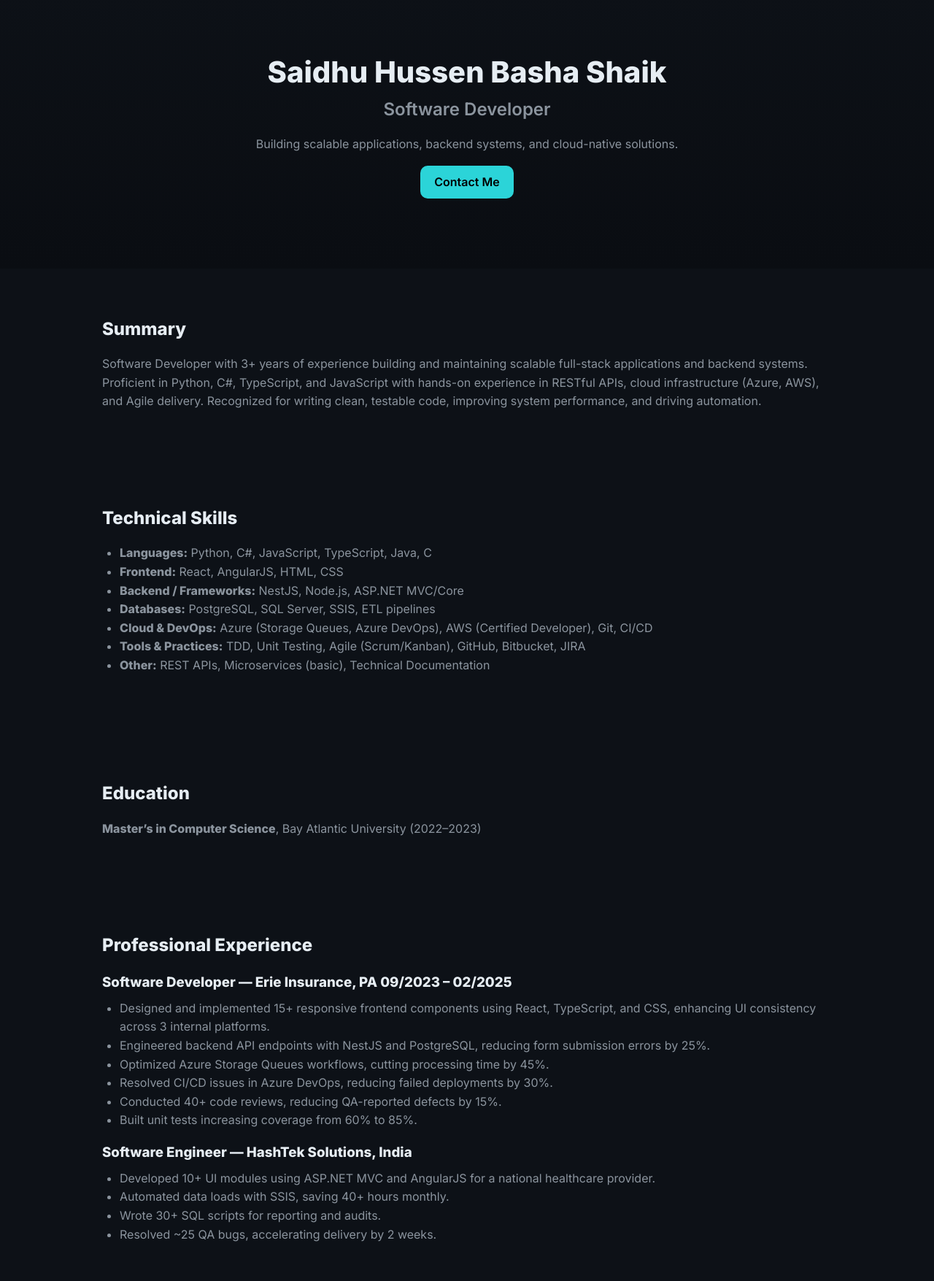
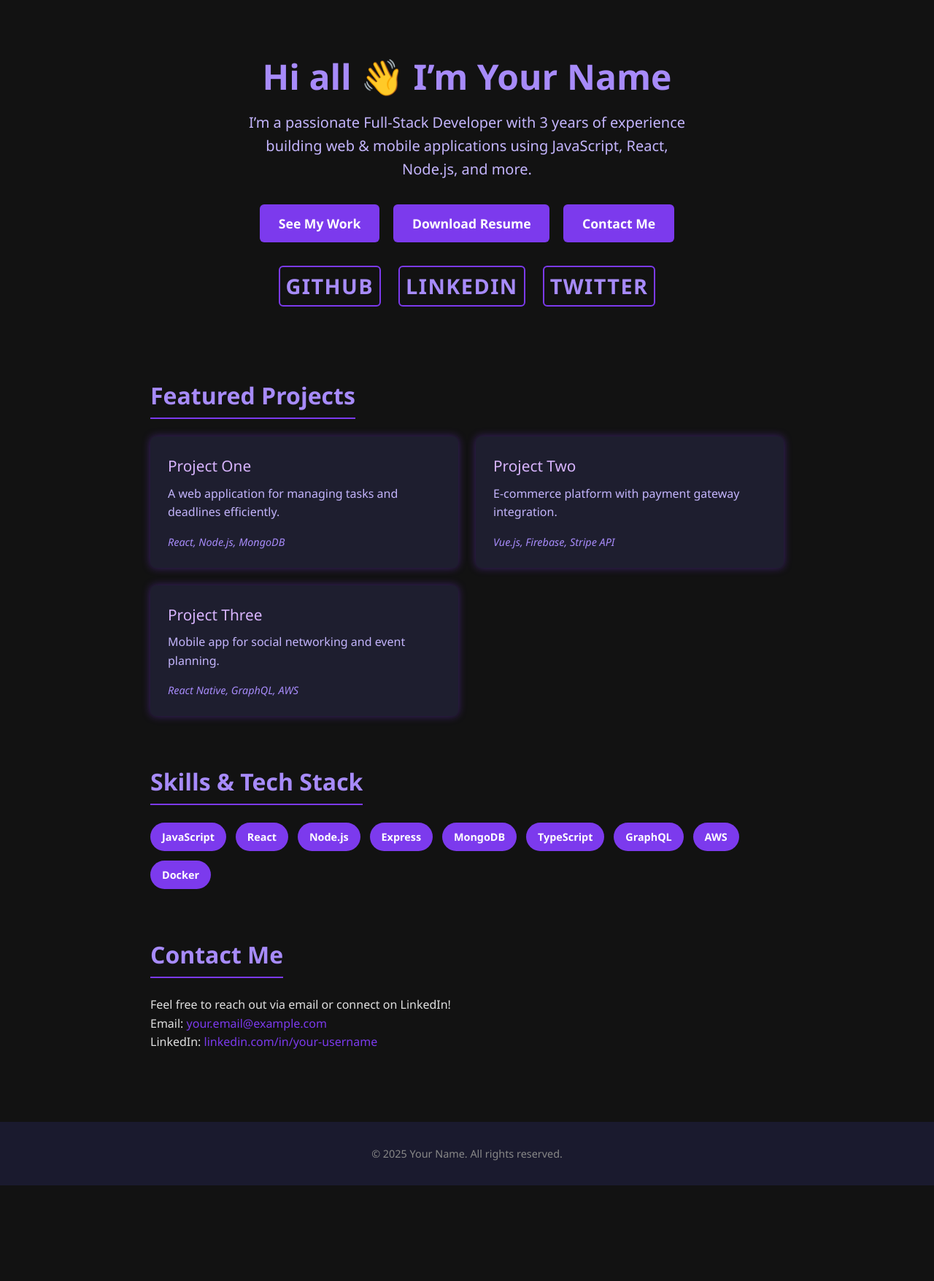
Before and after one commit to Saidhushaik/Portfolio, a plain HTML site: page index.html in a window 1280 px wide. Shown: the part 29-1784 px from the top of the page at 73% size. After the commit the page ends 1653 px from the top, so only its background shows below. Drawn offline with Linux system fonts and the light colour scheme.

Commit message:
Initial Portfolio commit

```diff
--- a/index.html
+++ b/index.html
@@ -1,127 +1,281 @@
 <!DOCTYPE html>
 <html lang="en">
 <head>
-  <meta charset="UTF-8">
-  <meta name="viewport" content="width=device-width, initial-scale=1.0">
-  <title>Saidhu Hussen Basha Shaik - Software Developer</title>
-  <link rel="stylesheet" href="style.css">
-  <link href="https://fonts.googleapis.com/css2?family=Inter:wght@400;600;800&display=swap" rel="stylesheet">
+  <meta charset="UTF-8" />
+  <meta name="viewport" content="width=device-width, initial-scale=1" />
+  <title>Your Name - Software Engineer Portfolio</title>
+  <style>
+    /* Reset and base */
+    * {
+      margin: 0;
+      padding: 0;
+      box-sizing: border-box;
+    }
+
+    body {
+      font-family: 'Segoe UI', Tahoma, Geneva, Verdana, sans-serif;
+      background-color: #121212;
+      color: #e0e0e0;
+      line-height: 1.6;
+      min-height: 100vh;
+      display: flex;
+      flex-direction: column;
+      justify-content: space-between;
+    }
+
+    a {
+      color: #7c3aed;
+      text-decoration: none;
+      transition: color 0.3s ease;
+    }
+
+    a:hover {
+      color: #a78bfa;
+    }
+
+    /* Container */
+    .container {
+      max-width: 900px;
+      margin: 0 auto;
+      padding: 2rem 1rem;
+      flex-grow: 1;
+    }
+
+    /* Header / Hero */
+    header {
+      text-align: center;
+      padding: 4rem 1rem 3rem;
+    }
+
+    header h1 {
+      font-size: 3rem;
+      margin-bottom: 0.5rem;
+      color: #a78bfa;
+    }
+
+    header p {
+      font-size: 1.25rem;
+      color: #c4b5fd;
+      max-width: 600px;
+      margin: 0 auto 2rem;
+    }
+
+    /* Buttons */
+    .btn-group {
+      display: flex;
+      justify-content: center;
+      gap: 1.2rem;
+      margin-bottom: 2rem;
+      flex-wrap: wrap;
+    }
+
+    .btn {
+      background-color: #7c3aed;
+      color: white;
+      border: none;
+      padding: 0.75rem 1.6rem;
+      font-size: 1.1rem;
+      font-weight: 600;
+      border-radius: 6px;
+      cursor: pointer;
+      transition: background-color 0.3s ease;
+      text-align: center;
+      min-width: 140px;
+    }
+
+    .btn:hover {
+      background-color: #a78bfa;
+    }
+
+    /* Social Icons */
+    .social-icons {
+      display: flex;
+      justify-content: center;
+      gap: 1.5rem;
+      font-size: 1.8rem;
+      margin-bottom: 3rem;
+    }
+
+    /* Use simple text icons here; you can swap to SVG or font icons */
+    .social-icons a {
+      color: #a78bfa;
+      font-weight: bold;
+      text-transform: uppercase;
+      letter-spacing: 0.05em;
+      padding: 0.2rem 0.5rem;
+      border: 2px solid #7c3aed;
+      border-radius: 6px;
+      transition: background-color 0.3s ease, color 0.3s ease;
+    }
+
+    .social-icons a:hover {
+      background-color: #7c3aed;
+      color: white;
+    }
+
+    /* Sections */
+    section {
+      margin-bottom: 4rem;
+    }
+
+    h2 {
+      font-size: 2rem;
+      color: #a78bfa;
+      margin-bottom: 1.5rem;
+      border-bottom: 2px solid #7c3aed;
+      display: inline-block;
+      padding-bottom: 0.3rem;
+    }
+
+    /* Projects Grid */
+    .projects-grid {
+      display: grid;
+      gap: 1.5rem;
+      grid-template-columns: repeat(auto-fit, minmax(280px, 1fr));
+    }
+
+    .project-card {
+      background-color: #1e1e2f;
+      padding: 1.5rem;
+      border-radius: 8px;
+      box-shadow: 0 0 12px rgba(124, 58, 237, 0.4);
+      transition: transform 0.2s ease;
+    }
+
+    .project-card:hover {
+      transform: translateY(-6px);
+    }
+
+    .project-title {
+      font-size: 1.3rem;
+      margin-bottom: 0.5rem;
+      color: #d8b4fe;
+    }
+
+    .project-desc {
+      font-size: 1rem;
+      margin-bottom: 1rem;
+      color: #c4b5fd;
+    }
+
+    .project-tech {
+      font-size: 0.9rem;
+      color: #a78bfa;
+      font-style: italic;
+    }
+
+    /* Skills List */
+    .skills-list {
+      display: flex;
+      flex-wrap: wrap;
+      gap: 0.8rem;
+    }
+
+    .skill {
+      background-color: #7c3aed;
+      padding: 0.5rem 1rem;
+      border-radius: 9999px;
+      font-weight: 600;
+      font-size: 0.9rem;
+      color: white;
+      user-select: none;
+    }
+
+    /* Footer */
+    footer {
+      text-align: center;
+      padding: 2rem 1rem;
+      font-size: 0.9rem;
+      color: #888;
+      background-color: #1a1a2e;
+    }
+
+    /* Responsive */
+    @media (max-width: 600px) {
+      header h1 {
+        font-size: 2.2rem;
+      }
+
+      header p {
+        font-size: 1rem;
+      }
+    }
+  </style>
 </head>
 <body>
-
-  <!-- Hero -->
-  <header class="hero">
   <div class="container">
-      <h1>Saidhu Hussen Basha Shaik</h1>
-      <h2>Software Developer</h2>
-      <p>Building scalable applications, backend systems, and cloud-native solutions.</p>
+    <header>
+      <h1>Hi all 👋 I’m Your Name</h1>
+      <p>
+        I’m a passionate Full-Stack Developer with 3 years of experience building
+        web & mobile applications using JavaScript, React, Node.js, and more.
+      </p>
+      <div class="btn-group">
+        <a href="#projects" class="btn">See My Work</a>
+        <a href="/resume.pdf" class="btn" download>Download Resume</a>
         <a href="#contact" class="btn">Contact Me</a>
+      </div>
+      <div class="social-icons">
+        <a href="https://github.com/your-username" target="_blank" rel="noopener noreferrer">GitHub</a>
+        <a href="https://linkedin.com/in/your-username" target="_blank" rel="noopener noreferrer">LinkedIn</a>
+        <a href="https://twitter.com/your-username" target="_blank" rel="noopener noreferrer">Twitter</a>
       </div>
     </header>
 
-  <!-- Summary -->
-  <section class="about">
-    <div class="container">
-      <h2>Summary</h2>
-      <p>
-        Software Developer with 3+ years of experience building and maintaining scalable full-stack applications and backend systems.
-        Proficient in Python, C#, TypeScript, and JavaScript with hands-on experience in RESTful APIs, cloud infrastructure (Azure, AWS),
-        and Agile delivery. Recognized for writing clean, testable code, improving system performance, and driving automation.
-      </p>
+    <section id="projects">
+      <h2>Featured Projects</h2>
+      <div class="projects-grid">
+        <div class="project-card">
+          <div class="project-title">Project One</div>
+          <div class="project-desc">
+            A web application for managing tasks and deadlines efficiently.
           </div>
-  </section>
-
-  <!-- Skills -->
-  <section class="skills">
-    <div class="container">
-      <h2>Technical Skills</h2>
-      <ul>
-        <li><strong>Languages:</strong> Python, C#, JavaScript, TypeScript, Java, C</li>
-        <li><strong>Frontend:</strong> React, AngularJS, HTML, CSS</li>
-        <li><strong>Backend / Frameworks:</strong> NestJS, Node.js, ASP.NET MVC/Core</li>
-        <li><strong>Databases:</strong> PostgreSQL, SQL Server, SSIS, ETL pipelines</li>
-        <li><strong>Cloud & DevOps:</strong> Azure (Storage Queues, Azure DevOps), AWS (Certified Developer), Git, CI/CD</li>
-        <li><strong>Tools & Practices:</strong> TDD, Unit Testing, Agile (Scrum/Kanban), GitHub, Bitbucket, JIRA</li>
-        <li><strong>Other:</strong> REST APIs, Microservices (basic), Technical Documentation</li>
-      </ul>
+          <div class="project-tech">React, Node.js, MongoDB</div>
         </div>
-  </section>
-
-  <!-- Education -->
-  <section class="education">
-    <div class="container">
-      <h2>Education</h2>
-      <p><strong>Master’s in Computer Science</strong>, Bay Atlantic University (2022–2023)</p>
+        <div class="project-card">
+          <div class="project-title">Project Two</div>
+          <div class="project-desc">
+            E-commerce platform with payment gateway integration.
           </div>
-  </section>
-
-  <!-- Experience -->
-  <section class="experience">
-    <div class="container">
-      <h2>Professional Experience</h2>
-
-      <h3>Software Developer — Erie Insurance, PA <span class="date">09/2023 – 02/2025</span></h3>
-      <ul>
-        <li>Designed and implemented 15+ responsive frontend components using React, TypeScript, and CSS, enhancing UI consistency across 3 internal platforms.</li>
-        <li>Engineered backend API endpoints with NestJS and PostgreSQL, reducing form submission errors by 25%.</li>
-        <li>Optimized Azure Storage Queues workflows, cutting processing time by 45%.</li>
-        <li>Resolved CI/CD issues in Azure DevOps, reducing failed deployments by 30%.</li>
-        <li>Conducted 40+ code reviews, reducing QA-reported defects by 15%.</li>
-        <li>Built unit tests increasing coverage from 60% to 85%.</li>
-      </ul>
-
-      <h3>Software Engineer — HashTek Solutions, India</h3>
-      <ul>
-        <li>Developed 10+ UI modules using ASP.NET MVC and AngularJS for a national healthcare provider.</li>
-        <li>Automated data loads with SSIS, saving 40+ hours monthly.</li>
-        <li>Wrote 30+ SQL scripts for reporting and audits.</li>
-        <li>Resolved ~25 QA bugs, accelerating delivery by 2 weeks.</li>
-      </ul>
+          <div class="project-tech">Vue.js, Firebase, Stripe API</div>
         </div>
-  </section>
-
-  <!-- Academic Projects -->
-  <section class="projects">
-    <div class="container">
-      <h2>Academic Projects</h2>
-
-      <div class="card">
-        <h3>Credit Risk Analysis using Machine Learning</h3>
-        <p>Built supervised ML pipeline in Python with scikit-learn, pandas, and Matplotlib. Achieved 85% accuracy and ROC-AUC 0.91.</p>
+        <div class="project-card">
+          <div class="project-title">Project Three</div>
+          <div class="project-desc">
+            Mobile app for social networking and event planning.
           </div>
-
-      <div class="card">
-        <h3>Privacy-Preserving EHR Database</h3>
-        <p>Designed secure cloud-based EHR system handling 10k+ patient records, ensuring HIPAA compliance. Optimized UI usability, increasing satisfaction scores by 25%.</p>
+          <div class="project-tech">React Native, GraphQL, AWS</div>
         </div>
       </div>
     </section>
 
-  <!-- Certifications -->
-  <section class="certifications">
-    <div class="container">
-      <h2>Certifications</h2>
-      <ul>
-        <li>AWS Certified Developer — 05/2025</li>
-        <li>Databricks Generative AI — 07/2025</li>
-      </ul>
+    <section id="skills">
+      <h2>Skills & Tech Stack</h2>
+      <div class="skills-list">
+        <div class="skill">JavaScript</div>
+        <div class="skill">React</div>
+        <div class="skill">Node.js</div>
+        <div class="skill">Express</div>
+        <div class="skill">MongoDB</div>
+        <div class="skill">TypeScript</div>
+        <div class="skill">GraphQL</div>
+        <div class="skill">AWS</div>
+        <div class="skill">Docker</div>
       </div>
     </section>
 
-  <!-- Contact -->
-  <section id="contact" class="contact">
-    <div class="container">
-      <h2>Contact</h2>
-      <p>📍 Washington DC</p>
-      <p>📧 <a href="mailto:hussenb.shaik@gmail.com">hussenb.shaik@gmail.com</a></p>
-      <p>📞 +1 (240)234-2963</p>
-      <p>🔗 <a href="https://linkedin.com/in/saidhu-shaik" target="_blank">linkedin.com/in/saidhu-shaik</a></p>
+    <section id="contact">
+      <h2>Contact Me</h2>
+      <p>
+        Feel free to reach out via email or connect on LinkedIn!
+      </p>
+      <p>Email: <a href="mailto:your.email@example.com">your.email@example.com</a></p>
+      <p>LinkedIn: <a href="https://linkedin.com/in/your-username" target="_blank" rel="noopener noreferrer">linkedin.com/in/your-username</a></p>
+    </section>
   </div>
-  </section>
 
   <footer>
-    <p>© 2025 Saidhu Hussen Basha Shaik</p>
+    &copy; 2025 Your Name. All rights reserved.
   </footer>
-
 </body>
 </html>
--- a/style.css
+++ b/style.css
@@ -21,6 +21,7 @@ body {
   line-height: 1.6;
 }
 
+/* Container */
 .container {
   width: 90%;
   max-width: var(--max-width);
@@ -31,8 +32,15 @@ body {
 h1, h2, h3 {
   font-weight: 800;
 }
+
 h2 {
   margin-bottom: 1rem;
+  font-size: 2rem;
+}
+
+h3 {
+  margin-top: 1rem;
+  font-size: 1.5rem;
 }
 
 /* Hero */
@@ -41,9 +49,11 @@ h2 {
   padding: 4rem 2rem;
   background: linear-gradient(180deg, #0d1117, #0a0d12);
 }
+
 .hero h1 { font-size: 2.5rem; }
 .hero h2 { color: var(--muted); font-weight: 600; }
 .hero p { margin: 1rem 0; color: var(--muted); }
+
 .btn {
   display: inline-block;
   background: var(--accent);
@@ -56,10 +66,67 @@ h2 {
 
 /* Sections */
 section { padding: 2rem 0; }
-.about p, .skills ul, .education p, .experience ul, .projects p, .certifications ul { color: var(--muted); }
-ul { margin: 0.5rem 0 1rem 1.5rem; }
 
-/* Projects & Cards */
+.about p, .skills ul, .education p, .experience ul, .projects p, .certifications ul {
+  color: var(--muted);
+}
+
+/* Skills Section */
+.skills ul {
+  display: flex;
+  flex-wrap: wrap;
+  gap: 2rem;
+  justify-content: center;
+}
+
+.skill {
+  opacity: 0;
+  transform: translateY(20px);
+  transition: opacity 0.5s ease-in-out, transform 0.5s ease-in-out;
+  text-align: center;
+  transition-delay: 0.2s;
+}
+
+.skill img {
+  width: 40px;
+  margin-bottom: 10px;
+  transition: transform 0.3s ease;
+}
+
+.skill span {
+  display: block;
+  font-weight: 600;
+  color: var(--text);
+}
+
+.skill.visible {
+  opacity: 1;
+  transform: translateY(0);
+}
+
+.skill:hover img {
+  transform: scale(1.1);
+}
+
+/* Professional Experience */
+.experience h3 {
+  font-size: 1.5rem;
+}
+
+.experience ul {
+  list-style-type: none;
+  margin-left: 1.5rem;
+}
+
+.experience li {
+  margin-bottom: 0.8rem;
+}
+
+.experience .date {
+  font-weight: 400;
+  color: var(--muted);
+}
+
 .projects .card {
   background: var(--card);
   padding: 1rem;
@@ -67,8 +134,33 @@ ul { margin: 0.5rem 0 1rem 1.5rem; }
   border-radius: var(--radius);
 }
 
+.projects h3 {
+  font-size: 1.2rem;
+}
+
+.projects p {
+  color: var(--muted);
+}
+
+/* Certifications Section */
+.certifications ul {
+  list-style-type: none;
+  margin-left: 1.5rem;
+}
+
+.certifications li {
+  margin-bottom: 0.5rem;
+}
+
 /* Contact */
-.contact a { color: var(--accent); text-decoration: none; }
+.contact a {
+  color: var(--accent);
+  text-decoration: none;
+}
+
+.contact a:hover {
+  text-decoration: underline;
+}
 
 /* Footer */
 footer {
@@ -78,3 +170,23 @@ footer {
   color: var(--muted);
   font-size: 0.9rem;
 }
+
+/* Media Queries */
+@media (max-width: 768px) {
+  .hero h1 { font-size: 2rem; }
+  .hero h2 { font-size: 1.25rem; }
+  .hero p { font-size: 1rem; }
+
+  .skills ul {
+    flex-direction: column;
+    align-items: center;
+  }
+
+  .skills li {
+    margin-bottom: 1rem;
+  }
+
+  .experience ul {
+    margin-left: 1rem;
+  }
+}
```
Lines whose indentation alone changed are shown as unchanged.
